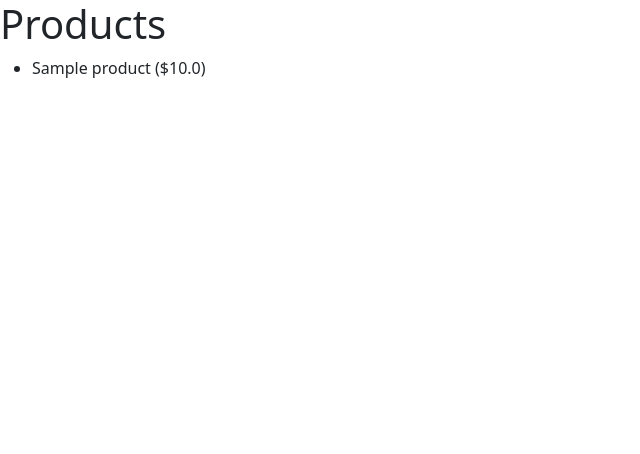
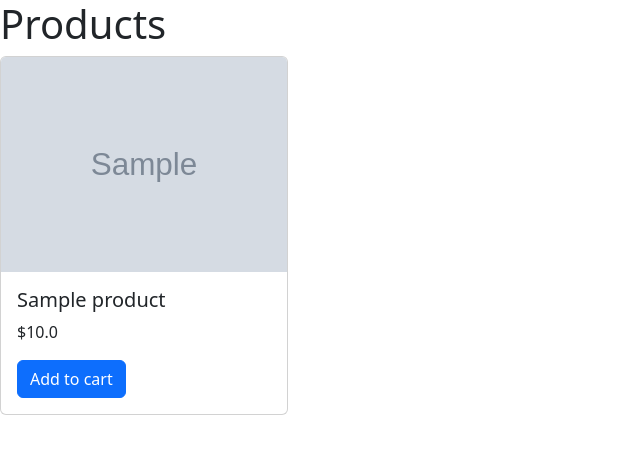
Before and after one commit to high-mountains/PythonDjangoShop, a Django app: page /products/ in a window 1280 px wide. Shown: the top 454 px of the page, without its empty margins (0-640 px from the left). Run offline with Django 3.2, Linux system fonts and the light colour scheme; tables that the repository leaves empty hold one stand-in row (values such as "Sample post"); grey boxes marked "Sample" are stand-in pictures.

Commit message:
[feat] Add card

```diff
--- a/products/templates/index.html
+++ b/products/templates/index.html
@@ -2,9 +2,19 @@
 
 {% block content %}
   <h1>Products</h1>
-  <ul>
+  <div class="row">
     {% for product in products %}
-      <li>{{ product.name }} (${{ product.price }})</li>
+      <div class="col">
+        <div class="card" style="width: 18rem;">
+          <img src="{{ product.image_url }}" class="card-img-top" alt="...">
+          <div class="card-body">
+            <h5 class="card-title">{{ product.name }}</h5>
+            <p class="card-text">${{ product.price }}</p>
+            <a href="#" class="btn btn-primary">Add to cart</a>
+          </div>
+        </div>
+      </div>
     {% endfor %}
-  </ul>
+  </div>
+
 {% endblock %}
```
